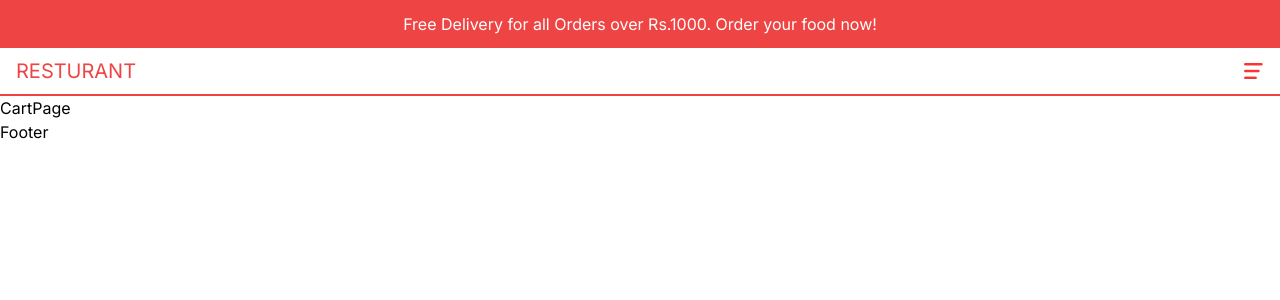
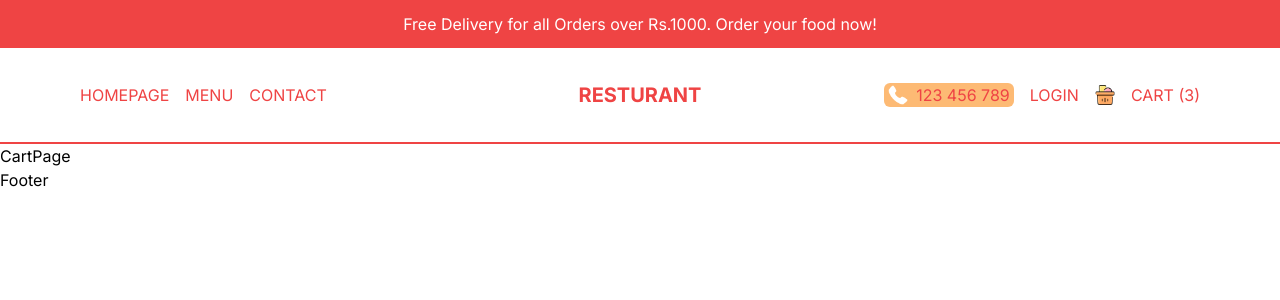
Before and after one commit to Skyknew/resturant, a Next.js app: page /cart in a window 1280 px wide. Shown: the top 300 px of the page. Built offline with nearby package versions, Linux system fonts and the light colour scheme.

Commit message:
Added Responsive screen

```diff
--- a/src/components/Navbar.tsx
+++ b/src/components/Navbar.tsx
@@ -1,22 +1,45 @@
-import React from 'react'
-import Menu from './Menu'
-import Link from 'next/link'
+import React from "react";
+import Menu from "./Menu";
+import Link from "next/link";
+import CartIcon from "./CartIcon";
+import Image from "next/image";
 
 const Navbar = () => {
+  const user = false;
+
   return (
-    <div className="h-12 text-red-500 p-4 flex items-center justify-between border-b-2 border-b-red-500 uppercase ">
+    <div className="h-12 text-red-500 p-4 flex items-center justify-between border-b-2 border-b-red-500 uppercase md:h-24 lg:px-20 lx:px-40">
+      {/* LEFT SIDE */}
+      <div className="hidden md:flex gap-4 flex-1">
+        <Link href="/">HomePage</Link>
+        <Link href="/menu">Menu</Link>
+        <Link href="/">Contact</Link>
+      </div>
       {/* LOGO */}
-      <div className='text-xl'>
+      <div className="text-xl md:font-bold flex-1 md:text-center">
         <Link href="/">Resturant</Link>
       </div>
 
       {/* MOBILE MENU */}
-      <div>
-        <Menu/>
+      <div className="md:hidden">
+        <Menu />
       </div>
 
+      {/* RIGHT SIDE */}
+      <div className="hidden md:flex gap-4 items-center justify-end flex-1">
+        <div className="md:absolute top-3 r-2 lg:static flex items-center gap-2 cursor-pointer bg-orange-300 px-1 rounded-md">
+          <Image src="/phone.png" alt="" width={20} height={20}/>
+          <span>123 456 789</span>
+        </div>
+        {!user ? (
+          <Link href="/login">Login</Link>
+        ) : (
+          <Link href="/orders">Orders</Link>
+        )}
+        <CartIcon/>
+      </div>
     </div>
-  )
-}
+  );
+};
 
-export default Navbar
+export default Navbar;
```
